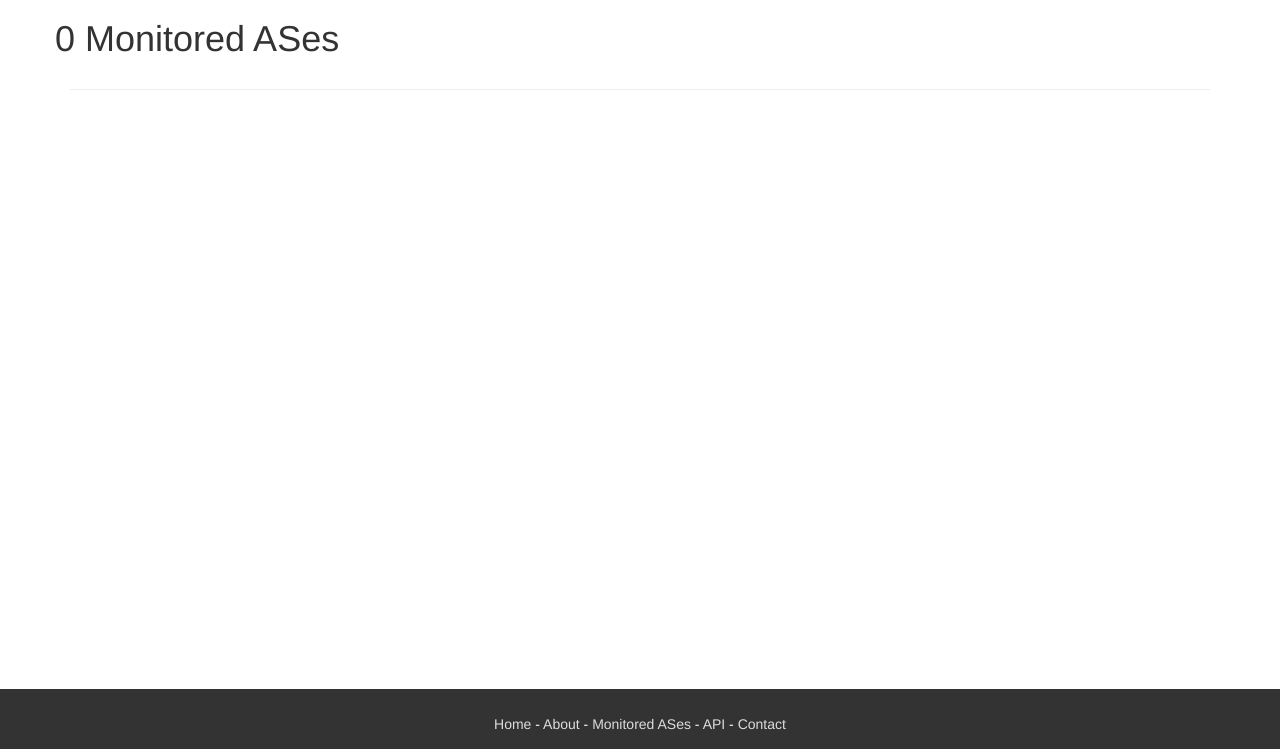
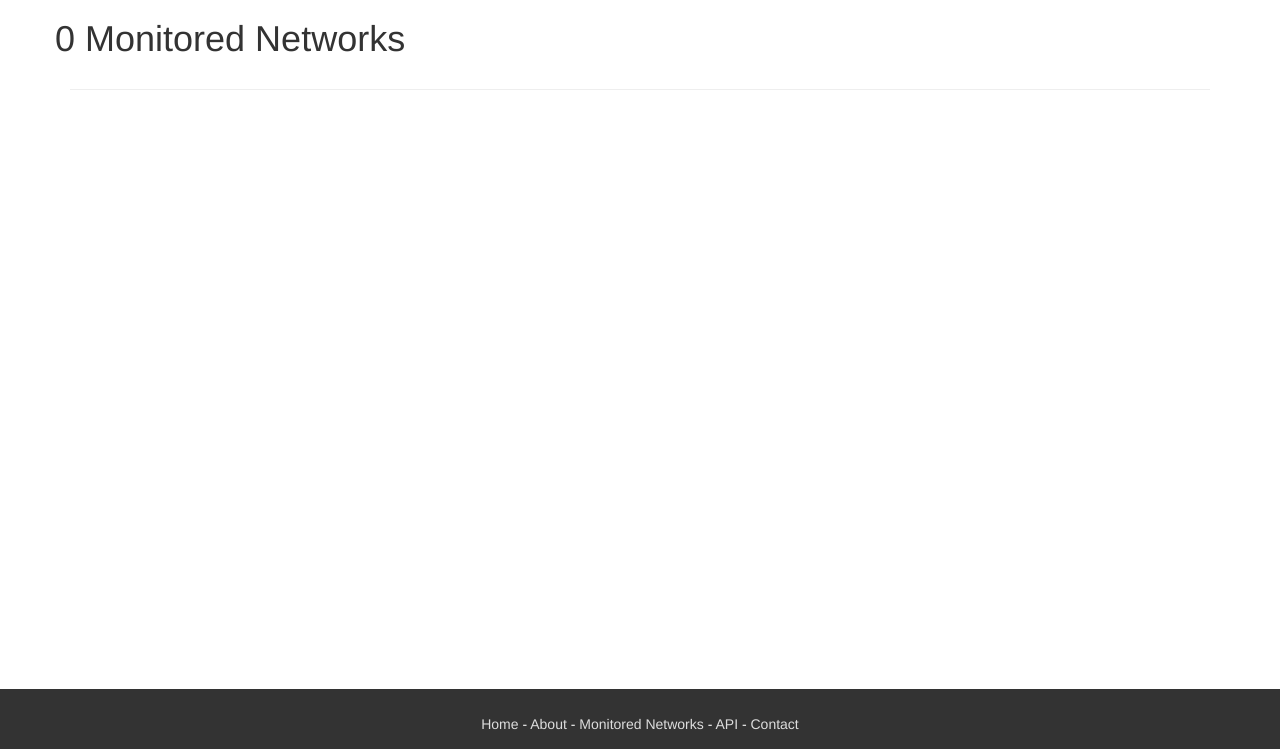
Before and after one commit to InternetHealthReport/ihr-django, a Django app: template templates/ihr/asn_list.html in a window 1280 px wide. Shown: the part 51-800 px from the top of the page. Run offline with Django 3.2, Linux system fonts and the light colour scheme; the template is opened without the code that fills it, so the values that code supplies are empty; some libraries are stand-ins or nearby versions.

Commit message:
changed ASes to networks

```diff
--- a/templates/base.html
+++ b/templates/base.html
@@ -67,7 +67,7 @@
         <div class="col-md-10 col-lg-8 col-xs-12" align=center>
             <a href="{% url "ihr:index" %}">Home</a> -
             <a href="/ihr/about/">About</a> -
-            <a href="{% url "ihr:asnList" %}">Monitored ASes</a> -
+            <a href="{% url "ihr:asnList" %}">Monitored Networks</a> -
             <a href="/ihr/api/doc/">API</a> -
             <a href="/ihr/contact/">Contact</a>
         </div>
--- a/templates/ihr/asn_list.html
+++ b/templates/ihr/asn_list.html
@@ -5,7 +5,7 @@
 
 <div class="row">
     <div class="col-12">
-        <h1>{{ object_list|length }} Monitored ASes</h1>
+        <h1>{{ object_list|length }} Monitored Networks</h1>
     </div>
     <div class="col-6">
         <ul>
```
